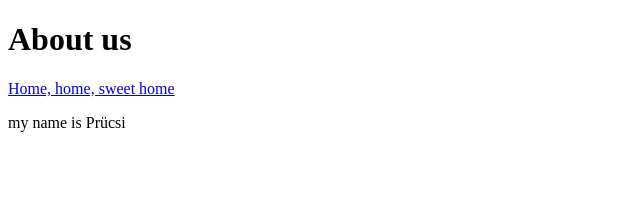
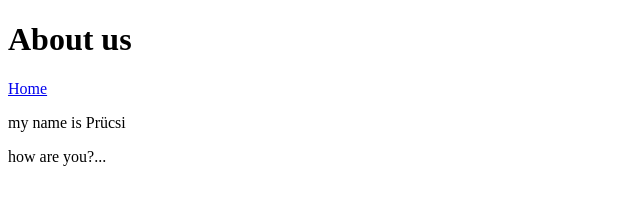
Before and after one commit to prucsi/prucsi.github.io, a plain HTML site: page dist/about.html in a window 1280 px wide. Shown: the whole page, without its empty margins (0-640 px from the left). Drawn offline with Linux system fonts and the light colour scheme.

Commit message:
masodik (aboutban valtozas)

```diff
--- a/dist/about.html
+++ b/dist/about.html
@@ -9,7 +9,8 @@
 <body>
     <h1>About us</h1>
 
-    <a href="/">Home, home, sweet home</a>
+    <a href="/">Home</a>
     <p>my name is Prücsi</p>
+    <p>how are you?...</p>
 </body>
 </html>
```
